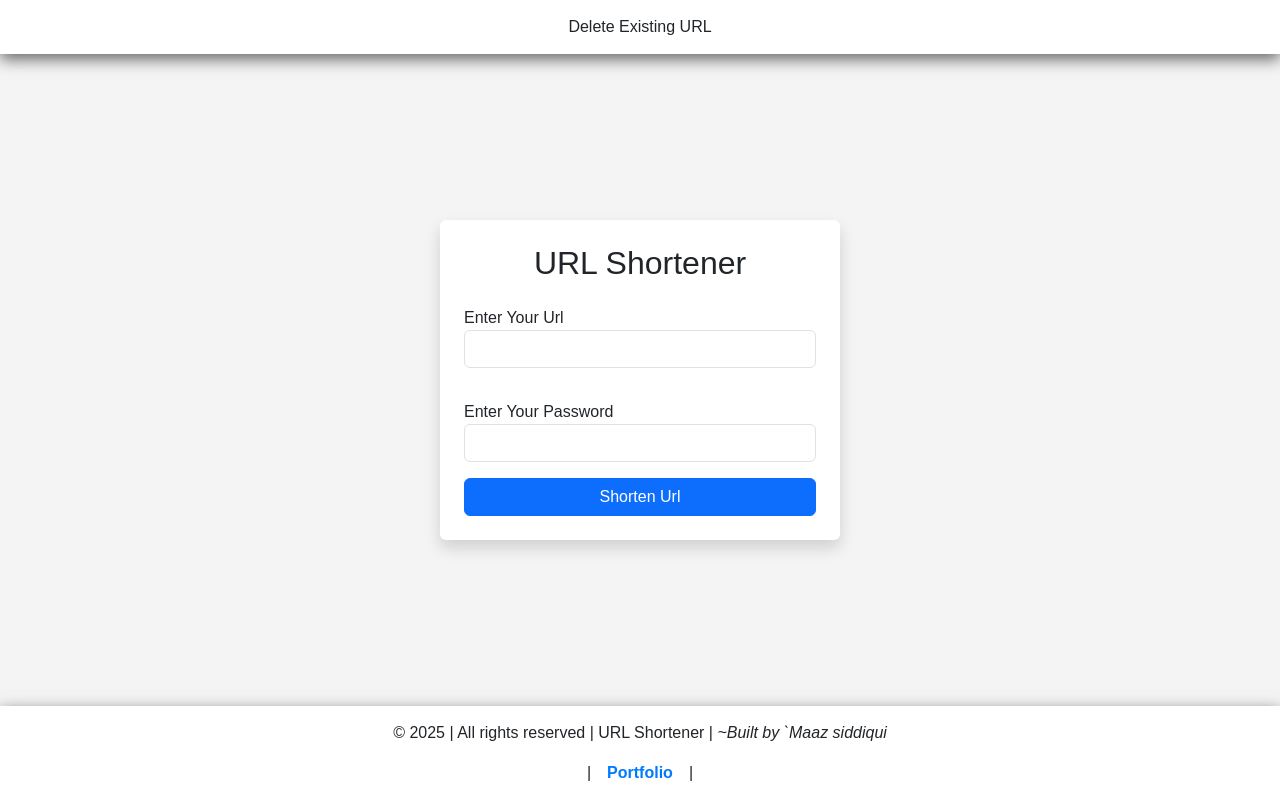
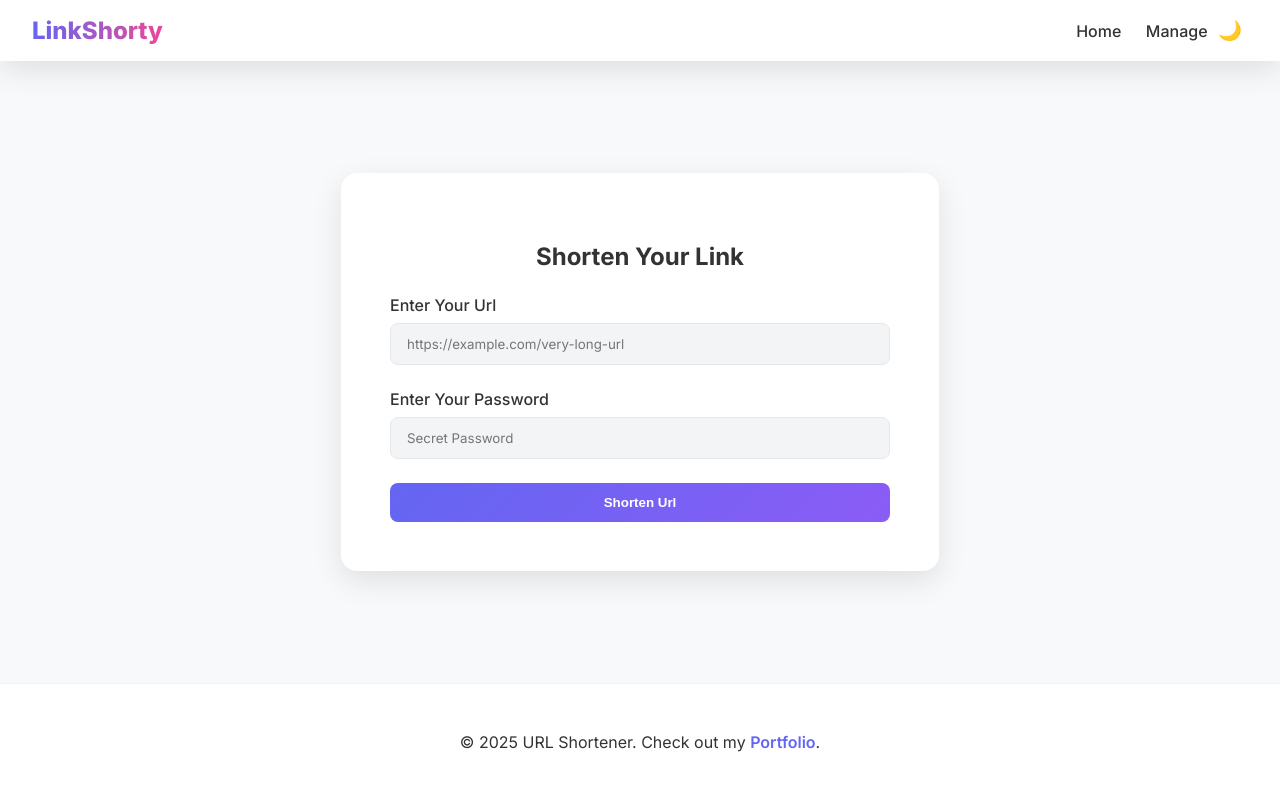
Before and after one commit to maazsiddiqui79/URL-Shortner-Python, a Flask app: page / in a window 1280 px wide. Run offline with Flask 3, Linux system fonts and the light colour scheme.

Commit message:
Improved the ui

```diff
--- /dev/null
+++ b/api/static/script.js
@@ -0,0 +1,45 @@
+document.addEventListener('DOMContentLoaded', () => {
+    const themeToggleBtn = document.getElementById('theme-toggle');
+    const body = document.body;
+    const icon = themeToggleBtn.querySelector('i');
+
+    // Check for saved user preference, if any, on load
+    const currentTheme = localStorage.getItem('theme');
+    if (currentTheme) {
+        body.setAttribute('data-theme', currentTheme);
+        updateIcon(currentTheme);
+    }
+
+    themeToggleBtn.addEventListener('click', () => {
+        let theme = body.getAttribute('data-theme');
+        if (theme === 'dark') {
+            body.setAttribute('data-theme', 'light');
+            localStorage.setItem('theme', 'light');
+            updateIcon('light');
+        } else {
+            body.setAttribute('data-theme', 'dark');
+            localStorage.setItem('theme', 'dark');
+            updateIcon('dark');
+        }
+    });
+
+    function updateIcon(theme) {
+        // Assuming we use FontAwesome or similar simple text icons
+        if (theme === 'dark') {
+            themeToggleBtn.innerHTML = '☀️'; // Sun icon for light mode switch
+            themeToggleBtn.title = "Switch to Light Mode";
+        } else {
+            themeToggleBtn.innerHTML = '🌙'; // Moon icon for dark mode switch
+            themeToggleBtn.title = "Switch to Dark Mode";
+        }
+    }
+
+    // Auto-dismiss alerts after 5 seconds
+    const alerts = document.querySelectorAll('.alert');
+    alerts.forEach(alert => {
+        setTimeout(() => {
+            alert.style.opacity = '0';
+            setTimeout(() => alert.remove(), 500); // Wait for fade out
+        }, 5000);
+    });
+});
--- /dev/null
+++ b/api/static/style.css
@@ -0,0 +1,267 @@
+:root {
+    /* Light Mode Variables */
+    --bg-color: #f8f9fa;
+    --text-color: #333333;
+    --card-bg: #ffffff;
+    --primary-color: #6366f1; /* Indigo */
+    --primary-hover: #4f46e5;
+    --secondary-color: #ec4899; /* Pink */
+    --accent-color: #8b5cf6; /* Violet */
+    --shadow: 0 10px 30px rgba(0, 0, 0, 0.1);
+    --border-radius: 16px;
+    --transition-speed: 0.3s;
+    --input-bg: #f3f4f6;
+    --input-border: #e5e7eb;
+}
+
+[data-theme="dark"] {
+    /* Dark Mode Variables */
+    --bg-color: #0f172a;
+    --text-color: #f1f5f9;
+    --card-bg: #1e293b;
+    --primary-color: #818cf8;
+    --primary-hover: #6366f1;
+    --secondary-color: #f472b6;
+    --accent-color: #a78bfa;
+    --shadow: 0 10px 30px rgba(0, 0, 0, 0.5);
+    --input-bg: #334155;
+    --input-border: #475569;
+}
+
+body {
+    font-family: 'Inter', sans-serif;
+    background-color: var(--bg-color);
+    color: var(--text-color);
+    transition: background-color var(--transition-speed), color var(--transition-speed);
+    margin: 0;
+    min-height: 100vh;
+    display: flex;
+    flex-direction: column;
+    overflow-x: hidden;
+}
+
+/* Navbar */
+.navbar {
+    background-color: var(--card-bg);
+    box-shadow: var(--shadow);
+    padding: 1rem 2rem;
+    display: flex;
+    justify-content: space-between;
+    align-items: center;
+    position: sticky;
+    top: 0;
+    z-index: 1000;
+    transition: background-color var(--transition-speed);
+}
+
+.navbar-brand {
+    font-size: 1.5rem;
+    font-weight: 800;
+    background: linear-gradient(to right, var(--primary-color), var(--secondary-color));
+    -webkit-background-clip: text;
+    color: transparent;
+    text-decoration: none;
+}
+
+.nav-links a {
+    color: var(--text-color);
+    text-decoration: none;
+    margin-left: 20px;
+    font-weight: 500;
+    transition: color var(--transition-speed);
+}
+
+.nav-links a:hover {
+    color: var(--primary-color);
+}
+
+/* Theme Toggle */
+.theme-toggle {
+    background: none;
+    border: none;
+    cursor: pointer;
+    font-size: 1.2rem;
+    color: var(--text-color);
+    transition: transform var(--transition-speed);
+}
+
+.theme-toggle:hover {
+    transform: rotate(15deg);
+}
+
+/* Main Content */
+main {
+    flex: 1;
+    display: flex;
+    justify-content: center;
+    align-items: center;
+    padding: 2rem;
+}
+
+.glass-card {
+    background: var(--card-bg);
+    padding: 3rem;
+    border-radius: var(--border-radius);
+    box-shadow: var(--shadow);
+    width: 100%;
+    max-width: 500px;
+    backdrop-filter: blur(10px); /* For glassmorphism if we add transparency */
+    border: 1px solid rgba(255, 255, 255, 0.1);
+    animation: slideUp 0.6s ease-out;
+}
+
+@keyframes slideUp {
+    from {
+        opacity: 0;
+        transform: translateY(20px);
+    }
+    to {
+        opacity: 1;
+        transform: translateY(0);
+    }
+}
+
+h2, h1 {
+    text-align: center;
+    margin-bottom: 1.5rem;
+    font-weight: 700;
+}
+
+/* Forms */
+.form-group {
+    margin-bottom: 1.5rem;
+}
+
+.form-label {
+    display: block;
+    margin-bottom: 0.5rem;
+    font-weight: 500;
+    color: var(--text-color);
+}
+
+.form-control {
+    width: 100%;
+    padding: 0.75rem 1rem;
+    border-radius: 8px;
+    border: 1px solid var(--input-border);
+    background-color: var(--input-bg);
+    color: var(--text-color);
+    font-family: inherit;
+    transition: border-color var(--transition-speed), box-shadow var(--transition-speed);
+    box-sizing: border-box; /* Fix width overflow */
+}
+
+.form-control:focus {
+    outline: none;
+    border-color: var(--primary-color);
+    box-shadow: 0 0 0 3px rgba(99, 102, 241, 0.2);
+}
+
+.btn-primary {
+    display: block;
+    width: 100%;
+    padding: 0.75rem;
+    border-radius: 8px;
+    border: none;
+    background: linear-gradient(135deg, var(--primary-color), var(--accent-color));
+    color: white;
+    font-weight: 600;
+    cursor: pointer;
+    transition: transform 0.2s, box-shadow 0.2s;
+}
+
+.btn-primary:hover {
+    transform: translateY(-2px);
+    box-shadow: 0 4px 12px rgba(99, 102, 241, 0.3);
+}
+
+.btn-danger {
+    background: linear-gradient(135deg, #ef4444, #b91c1c);
+    /* ... same as btn-primary ... */
+    display: block;
+    width: 100%;
+    padding: 0.75rem;
+    border-radius: 8px;
+    border: none;
+    color: white;
+    font-weight: 600;
+    cursor: pointer;
+    transition: transform 0.2s, box-shadow 0.2s;
+}
+.btn-danger:hover {
+    transform: translateY(-2px);
+    box-shadow: 0 4px 12px rgba(239, 68, 68, 0.3);
+}
+
+
+/* Result Box */
+.result-box {
+    margin-top: 2rem;
+    text-align: center;
+    padding: 1rem;
+    background-color: var(--input-bg);
+    border-radius: 8px;
+    border: 1px dashed var(--primary-color);
+    animation: fadeIn 0.5s ease-in;
+}
+
+@keyframes fadeIn {
+    from { opacity: 0; }
+    to { opacity: 1; }
+}
+
+.short-link {
+    font-size: 1.25rem;
+    color: var(--primary-color);
+    text-decoration: none;
+    font-weight: 700;
+    word-break: break-all;
+}
+
+.short-link:hover {
+    text-decoration: underline;
+}
+
+/* Config/Errors */
+.error-msg {
+    color: #ef4444;
+    font-size: 0.875rem;
+    margin-top: 0.25rem;
+}
+
+.alert {
+    padding: 1rem;
+    border-radius: 8px;
+    margin-bottom: 1rem;
+    position: relative;
+}
+.alert-success { background-color: rgba(16, 185, 129, 0.2); color: #065f46; border: 1px solid #10b981; }
+.alert-danger { background-color: rgba(239, 68, 68, 0.2); color: #991b1b; border: 1px solid #ef4444; }
+[data-theme="dark"] .alert-success { color: #34d399; }
+[data-theme="dark"] .alert-danger { color: #f87171; }
+
+.btn-close {
+    position: absolute;
+    top: 0.5rem;
+    right: 0.5rem;
+    background: transparent;
+    border: none;
+    cursor: pointer;
+    font-size: 1.2rem;
+    color: inherit;
+}
+
+/* Footer */
+footer {
+    text-align: center;
+    padding: 2rem;
+    background-color: var(--card-bg);
+    margin-top: auto;
+    border-top: 1px solid rgba(0,0,0,0.05);
+}
+
+.footer-link {
+    color: var(--primary-color);
+    text-decoration: none;
+    font-weight: 600;
+}
--- a/api/templates/index.html
+++ b/api/templates/index.html
@@ -1,133 +1,52 @@
-<!DOCTYPE html>
-<html lang="en">
-  <head>
-    <link rel="shortcut icon" href="/static/Gemini_Generated_Image_8nlus88nlus88nlu.png" type="image/x-icon">
-    <link
-      href="https://cdn.jsdelivr.net/npm/bootstrap@5.3.7/dist/css/bootstrap.min.css"
-      rel="stylesheet"
-      integrity="sha384-LN+7fdVzj6u52u30Kp6M/trliBMCMKTyK833zpbD+pXdCLuTusPj697FH4R/5mcr"
-      crossorigin="anonymous"
-    />
-    <script src="https://cdn.jsdelivr.net/npm/bootstrap@5.3.7/dist/js/bootstrap.bundle.min.js"></script>
+{% extends "layout.html" %}
 
-    <meta charset="UTF-8" />
-    <meta name="viewport" content="width=device-width, initial-scale=1.0" />
-    <!-- Added for responsiveness -->
-    <title>URL Shortener</title>
-    <style>
-      .cool-font {
-        font-family: "Times New Roman", Times, serif;
-        font-weight: 700;
-        font-size: 25px;
-      }
-      body {
-        font-family: Arial, sans-serif;
-        background: #f4f4f4;
-        margin: 0;
-        min-height: 100vh;
-        display: flex;
-        flex-direction: column;
-      }
-      header,
-      footer {
-        width: 100%;
-        text-align: center;
-        padding: 15px 0;
-        background-color: #ffffff;
-        box-shadow: 0 5px 15px rgba(0, 0, 0, 0.6);
-      }
-      .nav-link-footer {
-        text-decoration: none;
-        color: #007bff;
-        font-weight: bold;
-      }
-      .nav-link:hover {
-        color: red;
-        text-decoration: underline;
-      }
-      span {
-        font-size: 14px;
-        color: red;
-      }
-    </style>
-  </head>
-  <body class="container-fluid p-0">
-    <header>
-      <a href="/delete" class="nav-link">Delete Existing URL</a>
-    </header>
+{% block title %}Shorten URL - LinkShorty{% endblock %}
 
-    <main
-      class="d-flex justify-content-center align-items-center flex-grow-1 py-4"
-    >
-      <div
-        class="shortener-box bg-white p-4 rounded shadow w-100"
-        style="max-width: 400px"
-      >
-        <h2 class="text-center mb-4">URL Shortener</h2>
-        <form action="/" method="post" class="row g-3">
+{% block content %}
+<div class="glass-card">
+  <h2>Shorten Your Link</h2>
+  <form action="/" method="post">
     {{ form.csrf_token }}
 
-          <div class="col-12">
-            {{form.original_url_input.label}}
-            {{form.original_url_input(class="form-control")}} {% for error in
-            form.original_url_input.errors %}
-            <span>{{ error }}</span>
+    <div class="form-group">
+      {{ form.original_url_input.label(class="form-label") }}
+      {{ form.original_url_input(class="form-control", placeholder="https://example.com/very-long-url") }}
+      {% for error in form.original_url_input.errors %}
+      <div class="error-msg">{{ error }}</div>
       {% endfor %}
     </div>
 
-          <div class="col-12">
-            <div id="flash-messages">
-              {% with messages = get_flashed_messages(with_categories=true) %}
-              {% if messages %} {% for category, message in messages %}
-              <div
-                class="alert alert-{{ category }} alert-dismissible fade show"
-                role="alert"
-              >
-                {{ message }}
-                <button
-                  type="button"
-                  class="btn-close"
-                  data-bs-dismiss="alert"
-                  aria-label="Close"
-                ></button>
-              </div>
-              {% endfor %} {% endif %} {% endwith %}
-            </div>
+    <div class="form-group">
+      {{ form.password_input.label(class="form-label") }}
+      {{ form.password_input(class="form-control", placeholder="Secret Password") }}
+      {% for error in form.password_input.errors %}
+      <div class="error-msg">{{ error }}</div>
+      {% endfor %}
     </div>
 
-          <div class="col-12">
-            {{form.password_input.label}}
-            {{form.password_input(class="form-control")}}
-          </div>
-
-          <div class="col-12">
-            {{form.url_btn(class="btn btn-primary w-100")}}
-          </div>
+    {{ form.url_btn(class="btn-primary") }}
   </form>
 
   {% if short_code %}
-        <div class="text-center mt-3">
-          <a href="{{short_code}}" target="_blank">
-            <p class="cool-font">{{short_code}}</p>
-          </a>
+  <div class="result-box">
+    <p>Your simplified link is ready:</p>
+    <a href="{{ short_code }}" target="_blank" class="short-link" id="shortLink">{{ short_code }}</a>
+    <br>
+    <button onclick="copyToClipboard()" class="btn-primary"
+      style="margin-top: 10px; width: auto; display: inline-block; padding: 0.5rem 1rem; font-size: 0.9rem;">Copy
+      Link</button>
   </div>
   {% endif %}
 </div>
-    </main>
+{% endblock %}
 
-    <footer>
-      <p>
-        &copy; 2025 | All rights reserved | URL Shortener |
-        <i>~Built by `Maaz siddiqui</i>
-      </p>
-      <div class="d-flex flex-wrap justify-content-center gap-3">
-        |<a
-          class="nav-link-footer"
-          href="https://the-maaz-portfolio.vercel.app/"
-          target="_blank"
-          >Portfolio</a
-        >|
-      </div>
-    </footer>
-  </body>
-</html>
+{% block scripts %}
+<script>
+  function copyToClipboard() {
+    const copyText = document.getElementById("shortLink").href;
+    navigator.clipboard.writeText(copyText).then(() => {
+      alert("Copied to clipboard: " + copyText);
+    });
+  }
+</script>
+{% endblock %}
--- /dev/null
+++ b/api/templates/layout.html
@@ -0,0 +1,49 @@
+<!DOCTYPE html>
+<html lang="en">
+<head>
+    <meta charset="UTF-8">
+    <meta name="viewport" content="width=device-width, initial-scale=1.0">
+    <title>{% block title %}URL Shortener{% endblock %}</title>
+    <link rel="shortcut icon" href="{{ url_for('static', filename='Gemini_Generated_Image_8nlus88nlus88nlu.png') }}" type="image/x-icon">
+    <!-- Google Fonts -->
+    <link href="https://fonts.googleapis.com/css2?family=Inter:wght@400;500;600;700;800&display=swap" rel="stylesheet">
+    <!-- Custom CSS -->
+    <link rel="stylesheet" href="{{ url_for('static', filename='style.css') }}">
+    {% block head %}{% endblock %}
+</head>
+<body>
+
+    <nav class="navbar">
+        <a href="/" class="navbar-brand">LinkShorty</a>
+        <div class="nav-links">
+            <a href="/">Home</a>
+            <a href="/delete">Manage</a>
+            <button id="theme-toggle" class="theme-toggle" title="Toggle Theme">🌙</button>
+        </div>
+    </nav>
+
+    <main>
+        {% with messages = get_flashed_messages(with_categories=true) %}
+            {% if messages %}
+                <div class="flash-messages-container" style="position: absolute; top: 80px; width: 100%; max-width: 500px; z-index: 999;">
+                {% for category, message in messages %}
+                    <div class="alert alert-{{ category }}">
+                        {{ message }}
+                        <button type="button" class="btn-close" onclick="this.parentElement.remove()">×</button>
+                    </div>
+                {% endfor %}
+                </div>
+            {% endif %}
+        {% endwith %}
+
+        {% block content %}{% endblock %}
+    </main>
+
+    <footer>
+        <p>&copy; 2025 URL Shortener. Check out my <a href="https://the-maaz-portfolio.vercel.app/" target="_blank" class="footer-link">Portfolio</a>.</p>
+    </footer>
+
+    <script src="{{ url_for('static', filename='script.js') }}"></script>
+    {% block scripts %}{% endblock %}
+</body>
+</html>
```
Also changed, not shown: api/templates/delete.html (+19 -107 lines). Lines whose indentation alone changed are shown as unchanged.
